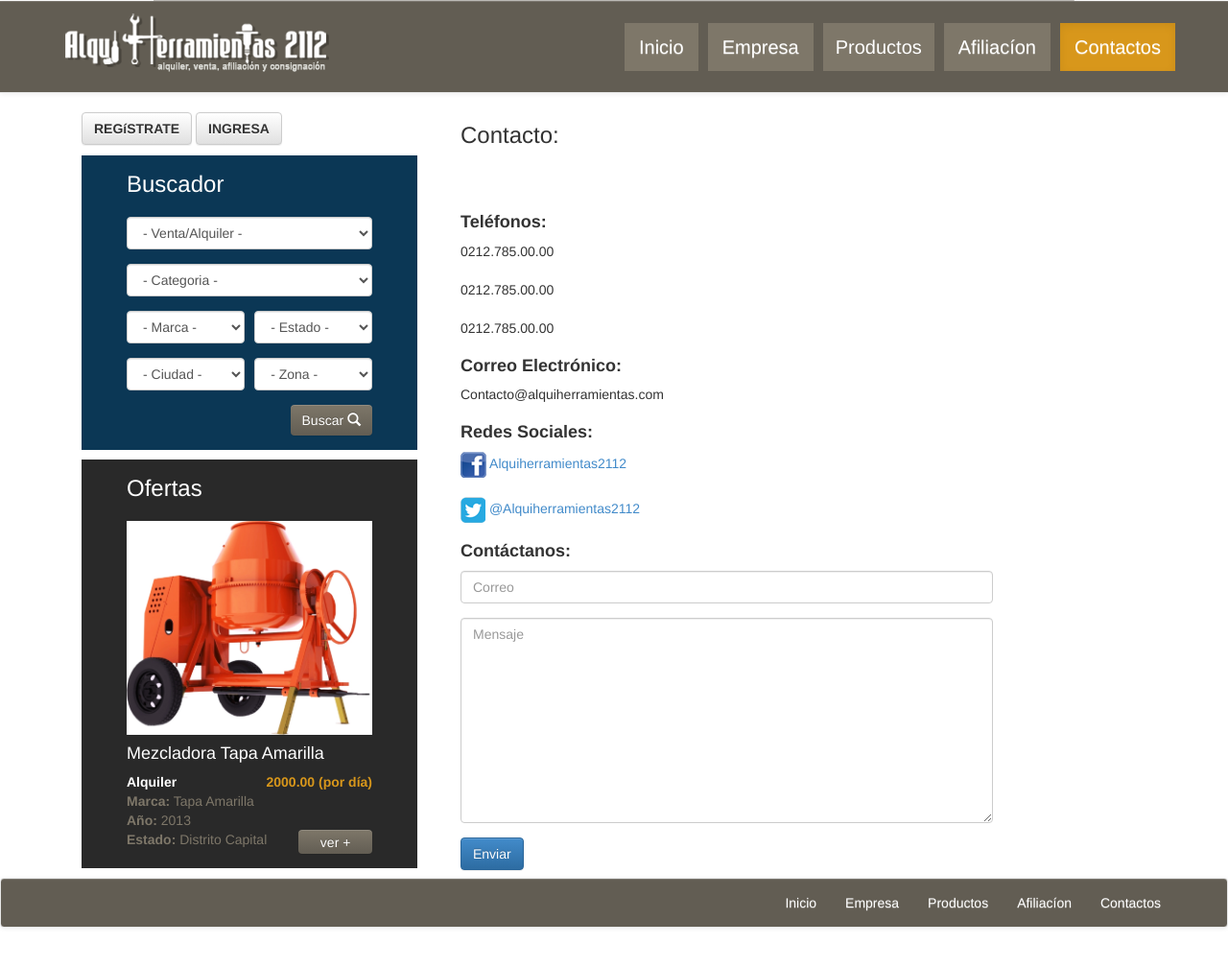
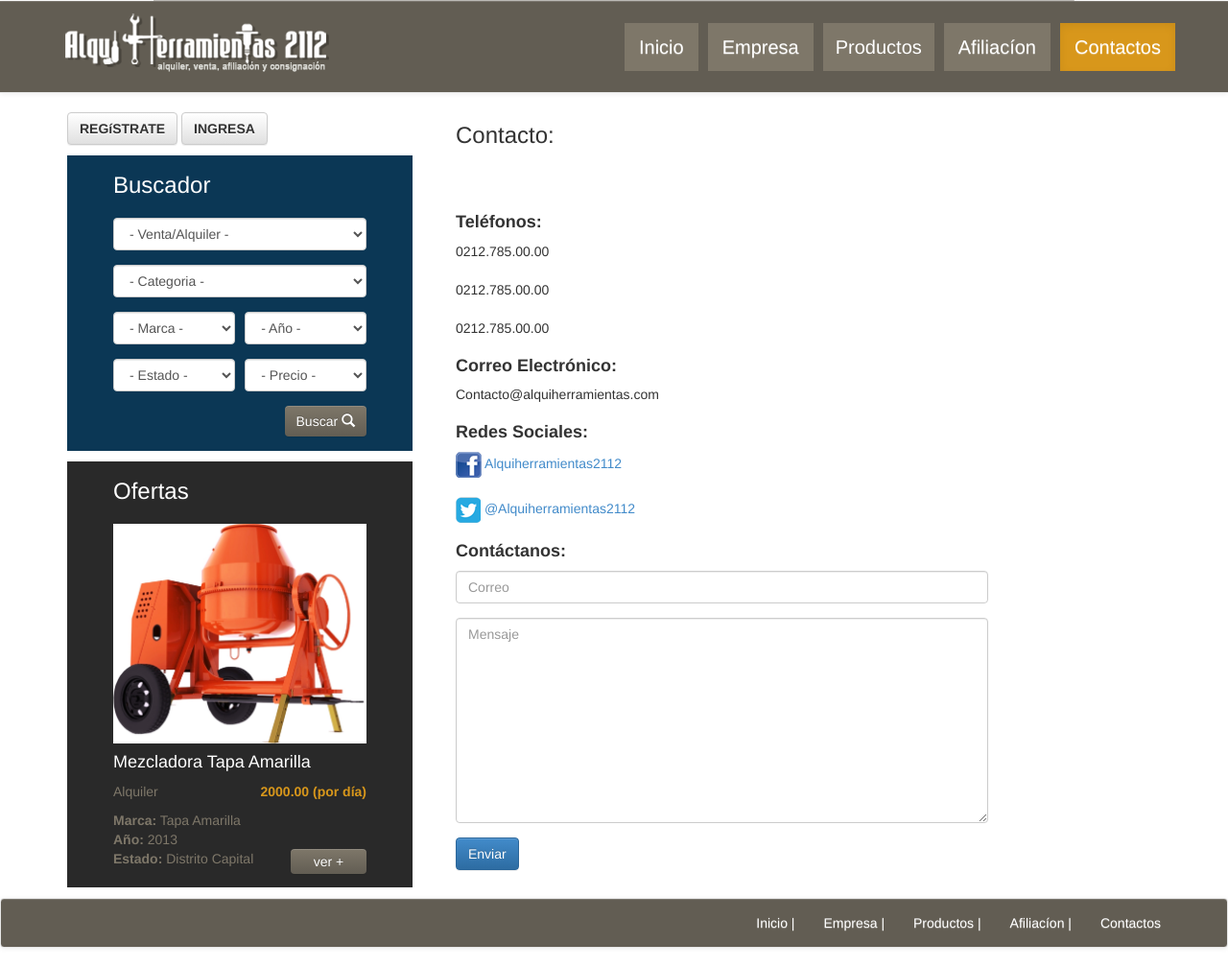
Before and after one commit to FrancoNoriUSB/Alquiherramientas, a Django app: page /contactos/ in a window 1280 px wide; the page is wider, and only the part inside the window is pictured. Shown: the part 389-1397 px from the top of that part at 96% size. Before the commit the page ends 1356 px from the top of that part, so only its background shows below. Run offline with Django 3.2, Linux system fonts and the light colour scheme; data comes from the database, SQL or seed files in the repository; parts of the project's set-up code (start-up, migrations or seed data) failed here and were passed over; some libraries are stand-ins or nearby versions.

Commit message:
cambios en filtro de busqueda

```diff
--- a/herramientas/herramientas/apps/administrador/forms.py
+++ b/herramientas/herramientas/apps/administrador/forms.py
@@ -1,5 +1,4 @@
 # -*- encoding: utf-8 -*-
-from django.contrib import admin
 from django import forms
 from django.contrib import admin
 from django.contrib.auth.models import Group
@@ -55,7 +54,6 @@ class UserChangeForm(forms.ModelForm):
         # field does not have access to the initial value
         return self.initial["password"]
 
-
 #Formulario para el login de usuario
 class LoginForm(forms.ModelForm):
 
--- a/herramientas/herramientas/apps/main/forms.py
+++ b/herramientas/herramientas/apps/main/forms.py
@@ -14,12 +14,22 @@ class BusquedaForm(forms.Form):
 		('venta','Venta'),
 	)
 
+	choices_precio = (
+		('','- Precio -'),
+		('0-10000','0-10.000'),
+		('10000-50000','10.000 - 50.000'),
+		('50000-200000','50.000 - 200.000'),
+		('200000-1000000','200.000 - 1.000.000'),
+		('1000000-10000000','1.000.000 - 10.000.000'),
+		('10000000-10000000000000000','10.000.000 - más'),
+	)
+
 	tipo = forms.ChoiceField(choices=choices_alquiler, widget=forms.Select(), required=False)
 	categoria = forms.ModelChoiceField(queryset=Categoria.objects.all(), empty_label=' - Categoria -', required=False)
 	marca = forms.ModelChoiceField(queryset=Marca.objects.all(), empty_label=' - Marca -', required=False)
 	estado = forms.ModelChoiceField(queryset=Estado.objects.all(), empty_label=' - Estado -', required=False)
-	ciudad = forms.ModelChoiceField(queryset=Ciudad.objects.all(), empty_label=' - Ciudad -', required=False)
-	zona = forms.ModelChoiceField(queryset=Zona.objects.all(), empty_label=' - Zona -', required=False)
+	ano = forms.ModelChoiceField(queryset=Herramienta.objects.all().values_list('ano', flat=True).distinct().order_by('ano'), empty_label=' - Año -', required=False)
+	precio = forms.ChoiceField(choices=choices_precio, widget=forms.Select(), required=False)
 
 
 #Formulario para contactar a la empresa
--- a/herramientas/herramientas/apps/main/funciones.py
+++ b/herramientas/herramientas/apps/main/funciones.py
@@ -48,7 +48,10 @@ def dynamic_query(model, fields, types, values, operator):
     for (f, t, v) in zip(fields, types, values):
         # We only want to build a Q with a value
         if v != None:
-            kwargs = {str('%s__%s' % (f,t)) : str('%s' % v)}
+            if t == 'precio__range':
+                kwargs = {str('%s__%s' % (f,t)) : (v)}
+            else:
+                kwargs = {str('%s__%s' % (f,t)) : str('%s' % v)}
             queries.append(Q(**kwargs))
 
     # Make sure we have a list of filters
@@ -63,6 +66,7 @@ def dynamic_query(model, fields, types, values, operator):
             else:
                 q = None
         if q:
+            print q
             # We have a Q object, return the QuerySet
             return model.objects.filter(q)
 
--- a/herramientas/herramientas/apps/main/views.py
+++ b/herramientas/herramientas/apps/main/views.py
@@ -60,11 +60,20 @@ def inicio(request):
             categoria = busquedaF.cleaned_data['categoria']
             marca = busquedaF.cleaned_data['marca']
             estado = busquedaF.cleaned_data['estado']
-            ciudad = busquedaF.cleaned_data['ciudad']
-            zona = busquedaF.cleaned_data['zona']
+            ano = busquedaF.cleaned_data['ano']
+            precio = busquedaF.cleaned_data['precio']
+            precio = precio.split('-', 2)
+
+            #Precios en el rango que se pide
+            if len(precio) > 1:
+                precio_menor = precio[0]
+                precio_mayor = precio[1]
+            else:
+                precio_menor = 0
+                precio_mayor = 10000000000000000
 
             #Verificacion de campos
-            if tipo != '' or categoria != None or marca != None or estado != None or ciudad != None or zona != None:
+            if tipo != '' or categoria != None or marca != None or estado != None or ano != None or len(precio) > 1:
 
                 #Verificacion de string vacio
                 if tipo == '':
@@ -74,25 +83,25 @@ def inicio(request):
                 fields_list = []
                 fields_list.append('herramienta')
                 fields_list.append('herramienta')
+                fields_list.append('herramienta')
                 fields_list.append('direccion')
-                fields_list.append('direccion')
-                fields_list.append('direccion')
+                #fields_list.append('venta')
 
                 #Comparadores para buscar
                 types_list=[]
                 types_list.append('categoria__nombre__exact')
                 types_list.append('marca__nombre__exact')
+                types_list.append('ano__exact')
                 types_list.append('estado__nombre__exact')
-                types_list.append('ciudad__nombre__exact')
-                types_list.append('zona__nombre__exact')
+                #types_list.append('precio__range')
 
                 #Valores a buscar
                 values_list=[]
                 values_list.append(categoria)
                 values_list.append(marca)
+                values_list.append(ano)
                 values_list.append(estado)
-                values_list.append(ciudad)
-                values_list.append(zona)
+                #values_list.append((precio_menor, precio_mayor))
 
                 operator = 'and'
 
--- a/herramientas/templates/main/base.html
+++ b/herramientas/templates/main/base.html
@@ -165,7 +165,6 @@
         </div>
 
         <!-- Sección interna de la página -->
-        <div class="contenido container-fluid">
         <div class="row">
             <div class="barra-lateral col-lg-4 col-md-4 col-sm-4">
                 <div class="registro-ingreso">
@@ -217,13 +216,13 @@
                             {%render_field BusquedaForm.marca class="form-control"%}
                         </div>
                         <div class="form-group der">
+                            {%render_field BusquedaForm.ano class="form-control"%}
+                        </div>
+                        <div class="form-group izq">
                             {%render_field BusquedaForm.estado class="form-control"%}
                         </div>
-                            <div class="form-group izq">
-                                {%render_field BusquedaForm.ciudad class="form-control"%}
-                            </div>
                         <div class="form-group der">
-                                {%render_field BusquedaForm.zona class="form-control"%}
+                            {%render_field BusquedaForm.precio class="form-control"%}
                         </div>
                         <br>
                         <div class="form-group">
@@ -247,7 +246,9 @@
                             {%endif%}
                             <strong>Marca:</strong> {{ofertas.herramienta.marca.nombre}} <br>
                             <strong>A&ntilde;o:</strong> {{ofertas.herramienta.ano}} <br>
+                            <a href="/productos/{{ofertas.id}}/">
                                 <button class="btn btn-primary boton ver-mas">ver +</button>
+                            </a>
                             <strong>Estado:</strong> {{ofertas.direccion.estado.nombre}}
                         </p>
                     </div>
@@ -262,7 +263,6 @@
             </div>
         </div>
     </div>
-    </div>
 
     <!-- Footer de la página -->
     <footer>
@@ -271,16 +271,16 @@
                 <div class="navfooter">
                     <ul class="nav navbar-nav navbar-right">
                         <li>
-                            <a href="/">Inicio</a>
+                            <a href="/">Inicio <span>|</span></a>
                         </li>
                         <li>
-                            <a href="/empresa/">Empresa</a>
+                            <a href="/empresa/">Empresa <span>|</span></a>
                         </li>
                         <li>
-                            <a href="/productos/">Productos</a>
+                            <a href="/productos/">Productos <span>|</span></a>
                         </li>
                         <li>
-                            <a href="/afiliacion/">Afiliac&iacute;on</a>
+                            <a href="/afiliacion/">Afiliac&iacute;on <span>|</span></a>
                         </li>
                         <li>
                             <a href="/contactos/">Contactos</a>
```
Lines whose indentation alone changed are shown as unchanged.
